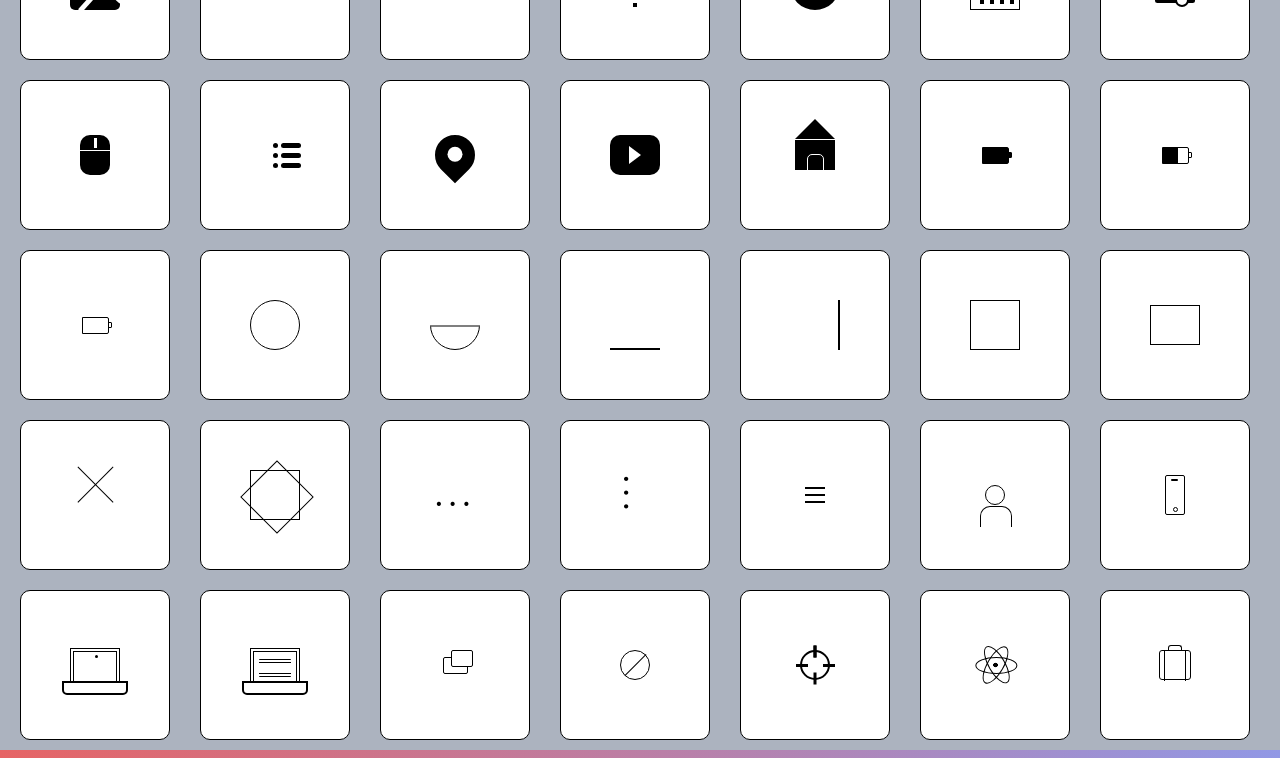
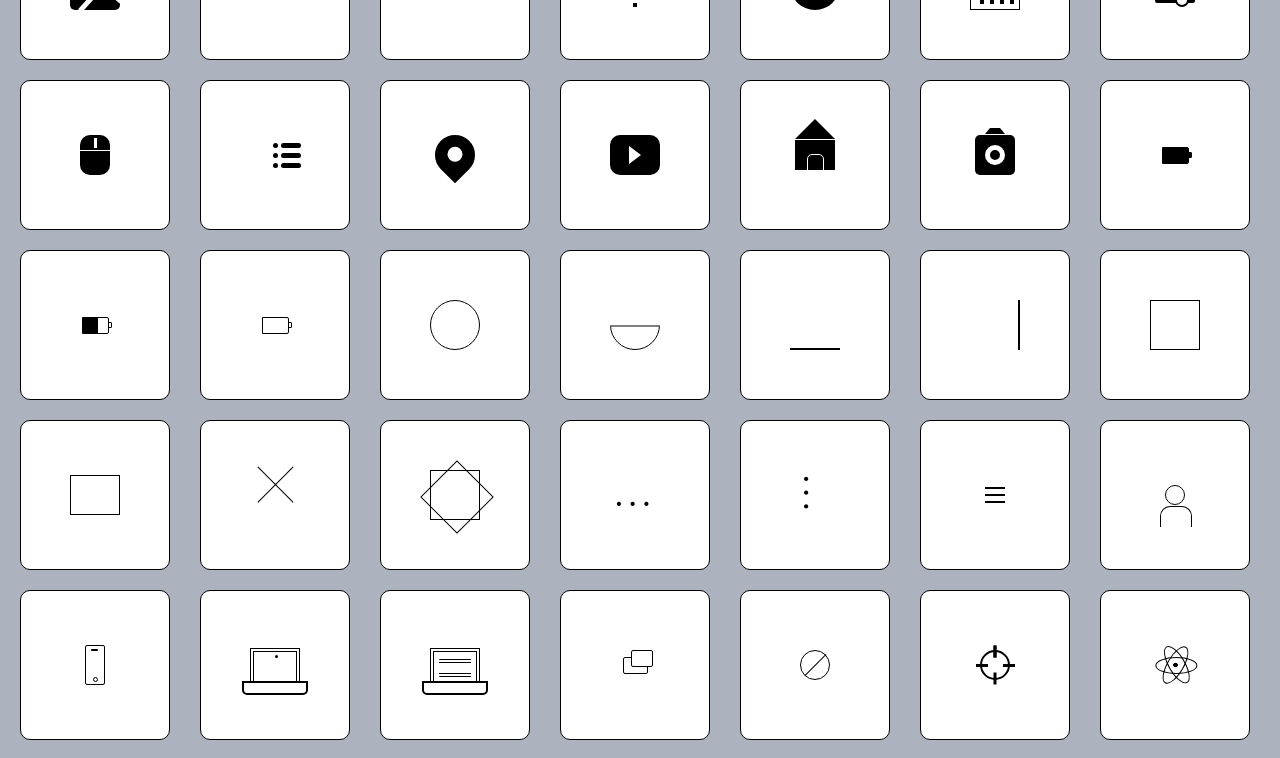
Before and after one commit to vivekjain202/css-icons, a React (Create React App) app: page / in a window 1280 px wide. Shown: the part 1000-1758 px from the top of the page. Built offline with nearby package versions, Linux system fonts and the light colour scheme.

Commit message:
added camera icon

```diff
--- /dev/null
+++ b/src/components/icons/camera.js
@@ -0,0 +1,36 @@
+import styled from 'styled-components'
+
+export const Camera = styled.div`
+    width: 40px;
+    height: 40px;
+    background: black;
+    border-radius: 5px;
+    position: relative;
+
+    &:before {
+        content: '';
+        position: absolute;
+        width: 10px;
+        height: 0px;
+        border-bottom: 6px solid black;
+        border-left: 5px solid white;
+        border-right: 5px solid white;
+        top: -7px;
+        left: 10px;
+    }
+
+    &:after{
+        content: '';
+        position: absolute;
+        width: 10px;
+        height: 10px;
+        border-radius: 50%;
+        border: 5px solid white;
+        top: 10px;
+        left: 10px;
+    }
+`
+
+// Note :-
+// To make a trapezoid shape it is important to have a width assigned to
+// element so that borders won't be able to converge and make a triangle
--- a/src/components/icons/index.js
+++ b/src/components/icons/index.js
@@ -55,3 +55,4 @@ export * from "./list";
 export * from "./marker";
 export * from "./youtube";
 export * from "./home";
+export * from "./camera";
--- a/src/components/index.js
+++ b/src/components/index.js
@@ -68,7 +68,8 @@ import {
     List,
     Marker,
     Youtube,
-    Home
+    Home,
+    Camera
   } from "./icons";
 
 export const ComponentsMap = {
@@ -120,6 +121,7 @@ export const ComponentsMap = {
     marker: Marker,
     youtube: Youtube,
     home: Home,
+    camera: Camera,
     // light icons
     battery_full: BatteryFull,
     battery_half_empty:BatteryHalfEmpty,
@@ -195,6 +197,7 @@ export const Components = [
     Marker,
     Youtube,
     Home,
+    Camera,
     // light icons
     BatteryFull,
     BatteryHalfEmpty,
@@ -269,6 +272,7 @@ export const Components = [
     marker: 'Marker',
     youtube: 'Youtube',
     home: 'Home',
+    camera: 'Camera',
     // light icons
     battery_full: 'Battery Full',
     battery_half_empty:'Battery Half Empty',
```
